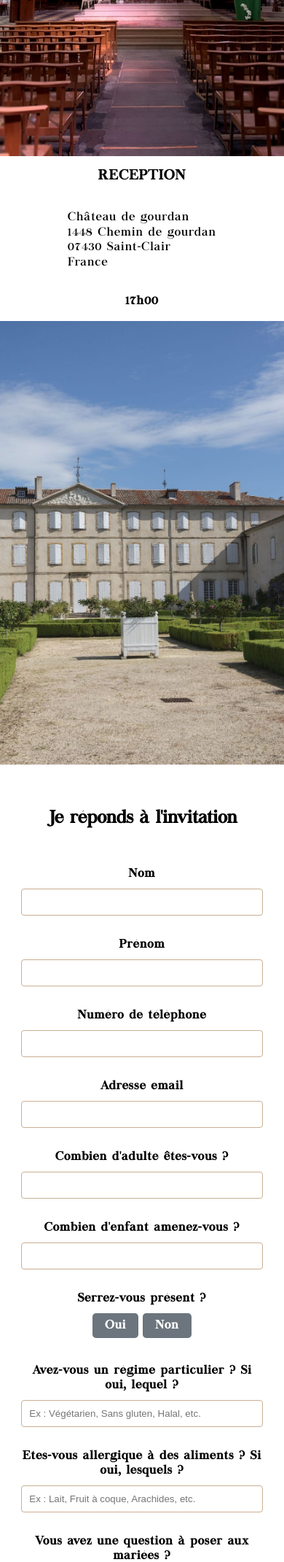
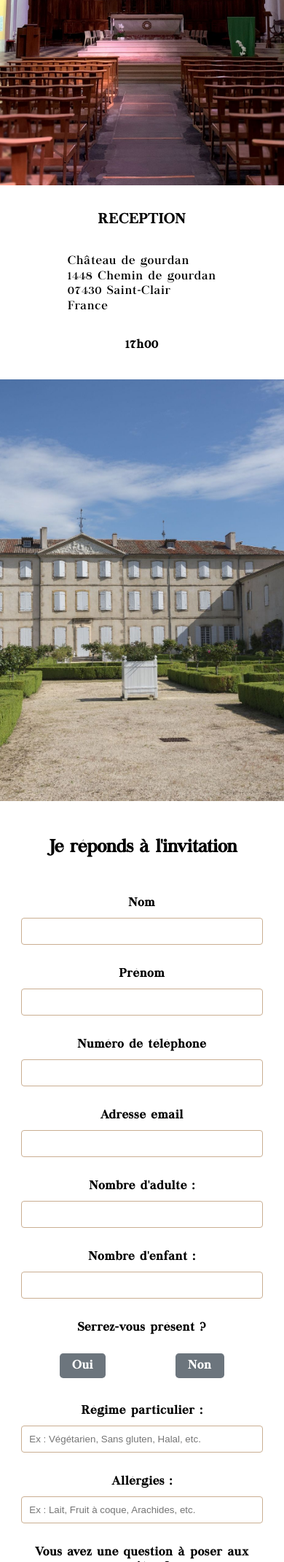
Before and after one commit to D3vFl0w/D3vFl0w.github.io, a PHP site: page / in a window 390 px wide. Shown: the part 3840-5981 px from the top of the page at 73% size. Run offline with PHP 8.4, Linux system fonts and the light colour scheme.

Commit message:
modification des marges du formulaire + notes css

```diff
--- a/index.html
+++ b/index.html
@@ -154,12 +154,12 @@
             </div>
 
             <div>
-              <label for="adults">Combien d'adulte êtes-vous ?</label>
+              <label for="adults">Nombre d'adulte :</label>
               <input type="number" name="adults" id="adults" minlength="0" maxlength="1">
             </div>
 
             <div>
-              <label for="children">Combien d'enfant amenez-vous ?</label>
+              <label for="children">Nombre d'enfant :</label>
               <input type="number" name="children" id="children" minlength="0" maxlength="1">
             </div>
 
@@ -175,12 +175,12 @@
             </div>
 
             <div>
-              <label for="diet">Avez-vous un régime particulier ? Si oui, lequel ?</label>
+              <label for="diet">Régime particulier :</label>
               <input type="text" name="diet" id="diet" placeholder="Ex : Végétarien, Sans gluten, Halal, etc.">
             </div>
 
             <div>
-              <label for="allergies">Etes-vous allergique à des aliments ? Si oui, lesquels ?</label>
+              <label for="allergies">Allérgies :</label>
               <input type="text" name="allergies" id="allergies" placeholder="Ex : Lait, Fruit à coque, Arachides, etc.">
             </div>
 
--- a/styles.css
+++ b/styles.css
@@ -1,14 +1,17 @@
 /*;
-faire la partie responsive;
-Charger des images plus petites en format image car les photos de base en JPG sont trop lourdes à charger et ralenti la page + FAIRE DES IMAGES RESPONSIVES;
-L'image backgroundDate ne se retrecite pas;
-mettre un carrousel en javascript;
-empêcher les gens de pouvoir mettre du code dans le formulaire;
-Faire en sorte que les gens puissent ajouter leur photos et voir toutes les photos, tout ça sur une autre page;
-Faire un footer conforme;
-Demander à élé qu'elle choissise les polices;
-Faire le refactoring du CSS;
-Utiliser SASSgit;
+1. Faire la partie responsive : Refaire les images + logo à la bonne taille;
+
+2. Mettre un carrousel en javascript + Refaire le nav hamburger;
+
+3. Empêcher les gens de pouvoir mettre du code dans le formulaire;
+
+4. Faire en sorte que les gens puissent ajouter leur photos et voir toutes les photos, tout ça sur une autre page;
+
+5. Faire un footer conforme;
+
+6. Faire le refactoring du CSS;
+
+7. Utiliser SASS;
 
  */
 
@@ -116,10 +119,6 @@ li a {
   background-color: rgba(187 135 77 / 53%);
 }
 
-nav img {
-
-}
-
 hgroup {
   text-align: center;
   /* padding-top: 300px; */
@@ -139,7 +138,7 @@ hgroup h1 {
 \*------------------*/
 
 .backgroundDate{
-  background: url('./img/fond_date.png') center/ 1000px no-repeat;
+  background: url('./img/fond_date_r.png') center/ 1000px no-repeat;
   height: 750px;
   display: flex;
   justify-content: center;
@@ -305,6 +304,7 @@ input[type="radio"].radio {
 
 input[type="radio"].radio + label {
   padding: 0.5rem 1rem;
+  margin: 10px 45px;
   line-height: 1.5;
   border-radius: 0.3rem;
   color: #fff;
@@ -340,7 +340,7 @@ textarea {
 }
 
 .radioGroup {
-  margin: 15px 0 40px;
+  margin: 30px 0 40px;
 }
 
 button:hover {
@@ -359,6 +359,12 @@ button:hover {
   #MEDIAS_QUERIES
 \*------------------------*/
 
+@media only screen and (max-width:850px){
+  .backgroundDate {
+    background-size: 90%;
+  }
+}
+
 @media only screen and (max-width:650px){
   nav {
     flex-direction: column;
@@ -374,10 +380,6 @@ button:hover {
     order: -1;
   }
 
-  .logo{
-    /* order: -1; */
-  }
-
   .h1Group {
     display: flex;
     flex-direction: column;
@@ -387,6 +389,7 @@ button:hover {
 @media only screen and (max-width:550px){
   #history {
     font-size: small;
+    margin-bottom: 40px;
   }
 
   #townHall,
@@ -395,6 +398,12 @@ button:hover {
     display: flex;
     flex-direction: column;
     height: 100vh;
+  }
+
+  .townHallContainer,
+  .churchContainer,
+  .receptionContainer {
+    margin: 20px 0;
   }
 
   #church {
```
